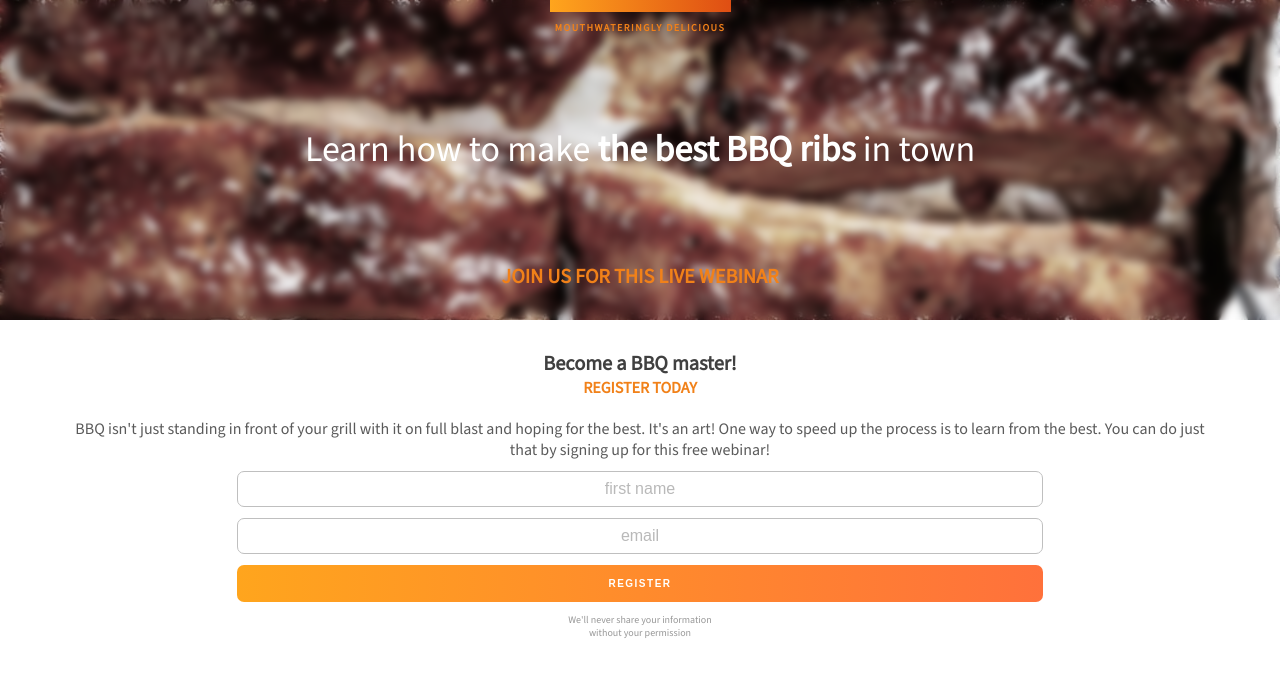
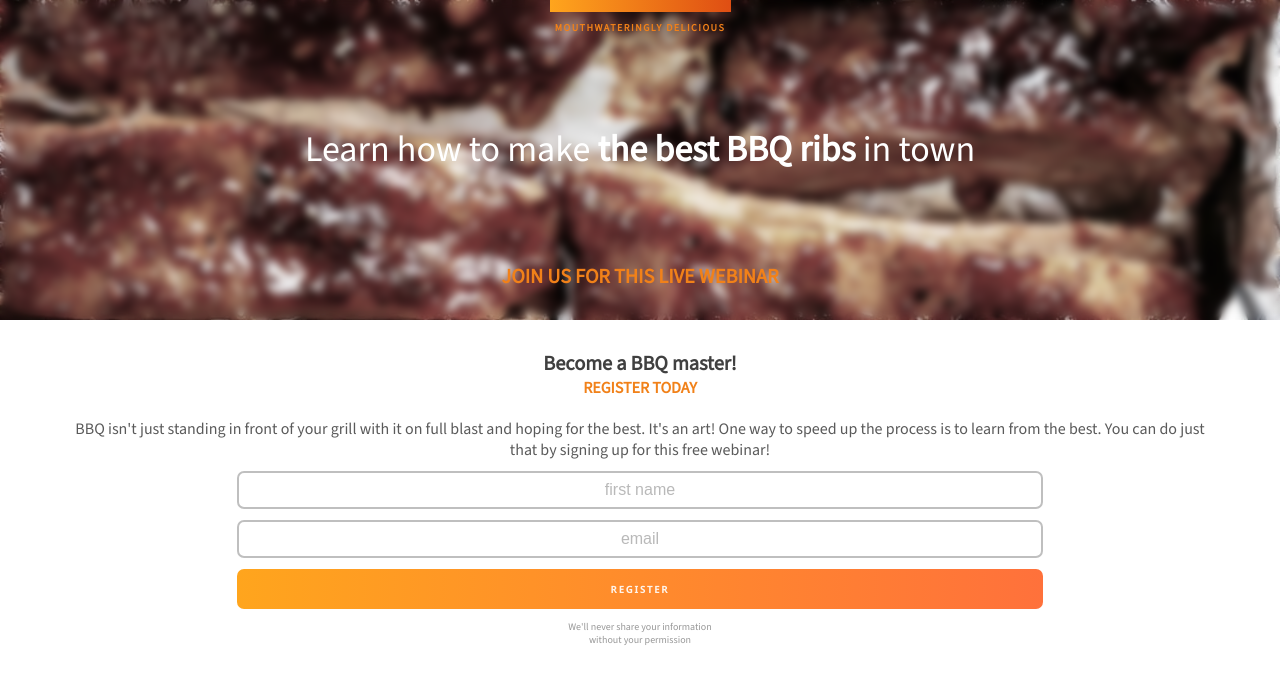
Before and after one commit to danielapereira11/BBQ-page_Scrimba, a plain HTML site: page index.html in a window 1280 px wide. Drawn offline with nearby package versions, Linux system fonts and the light colour scheme.

Commit message:
styled form element_cont.

```diff
--- a/index.css
+++ b/index.css
@@ -46,6 +46,7 @@ p.slogan {
 
 p.quote {
   color: #5a5a5a;
+  font-weight: 300;
   font-size: 1rem;
 }
 
@@ -172,23 +173,25 @@ button {
 }
 
 input {
-  border: 1px solid #818181;
-  color: #404040;
+  border: 2px solid #818181;
+  color: #40404083;
   opacity: 0.5;
   font-size: 1rem;
   padding: 0.5em;
+  font-weight: 300;
 }
 
 button {
+  font-family: "Segoe UI", Tahoma, Geneva, Verdana, sans-serif;
+  font-size: 0.625rem;
+  font-weight: 700;
+  color: hsla(0, 0%, 100%, 0.9);
   text-transform: uppercase;
-  color: white;
-  font-size: 0.625rem;
-  font-weight: bold;
+  letter-spacing: 1.5px;
   background: transparent linear-gradient(270deg, #ff713b 0%, #ffa51d 100%) 0%
     0% no-repeat padding-box;
   border: none;
   padding: 1.3em;
-  letter-spacing: 1.5px;
 }
 
 /* ----- /. FORM ----- */
```
